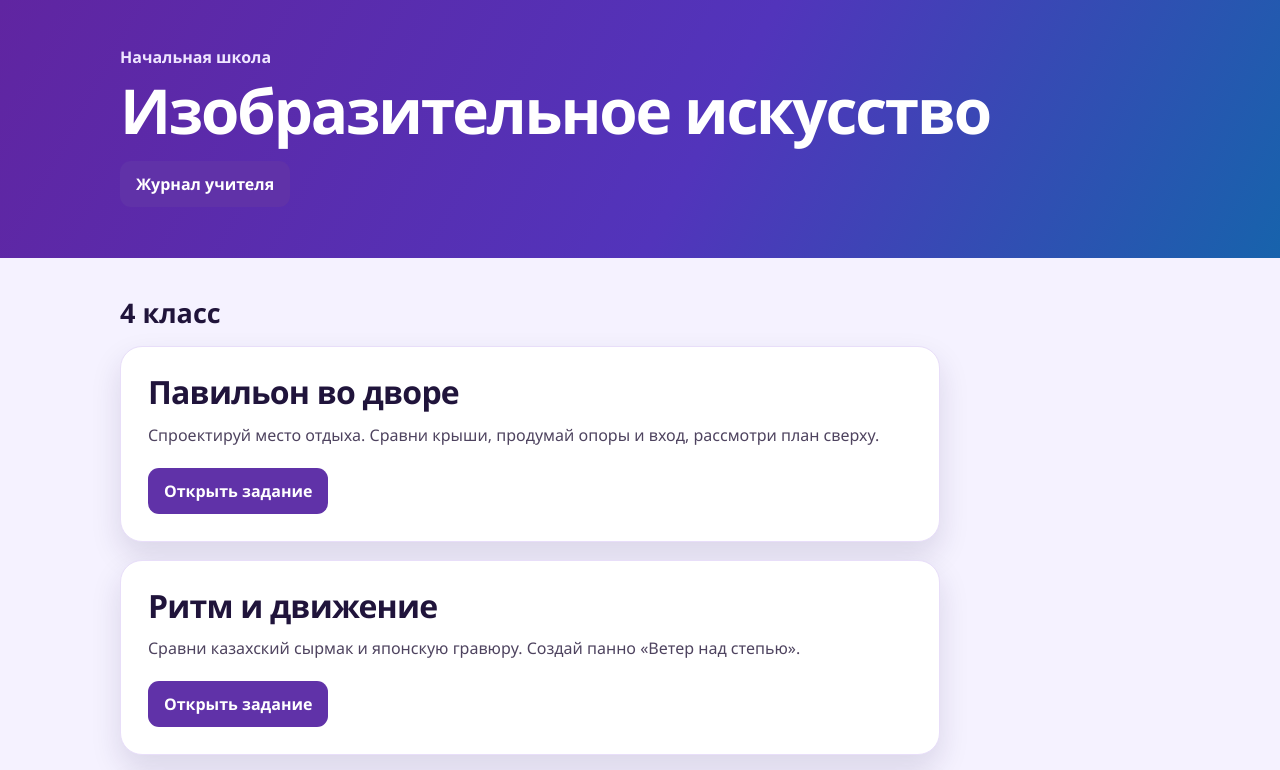
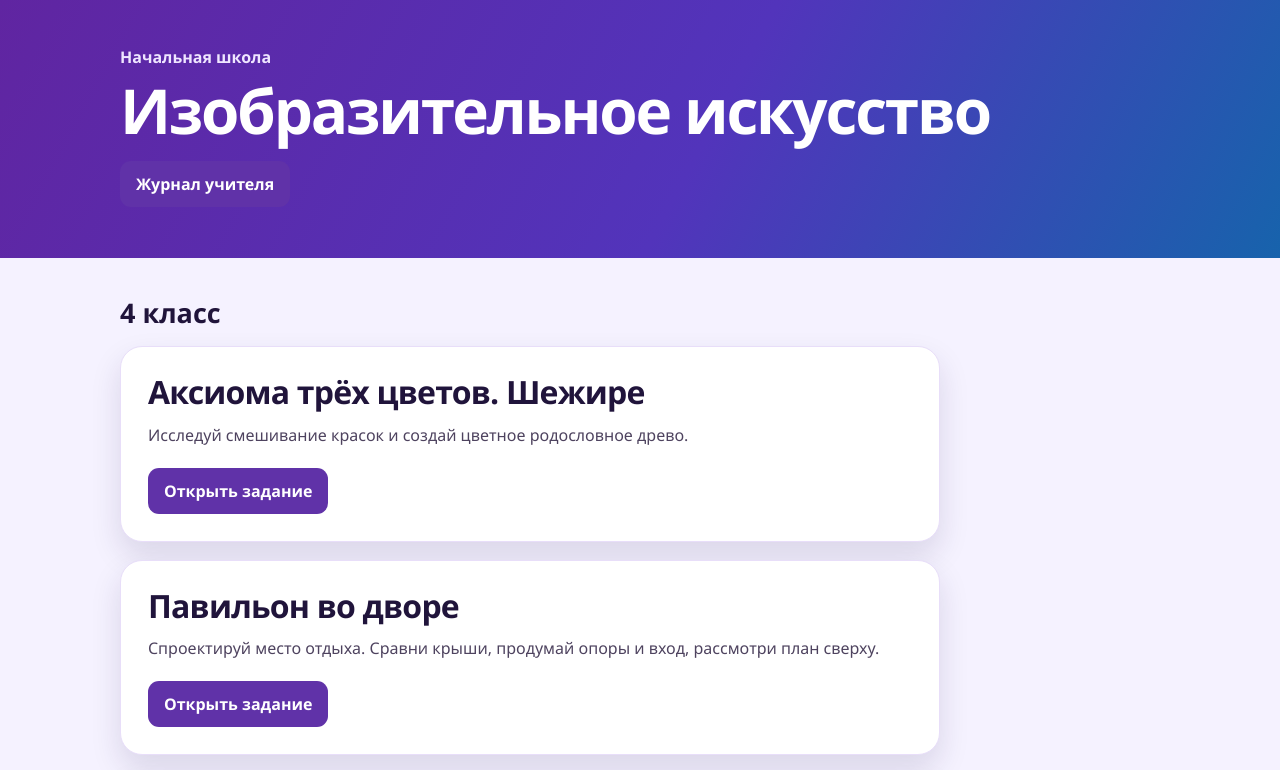
Before and after one commit to natakud2401-ui/interactive-primary, a plain HTML site: page izo-4-klass/index.html in a window 1280 px wide. Shown: the top 770 px of the page. Drawn offline with Linux system fonts and the light colour scheme.

Commit message:
Add shezhire and three primary colours lesson to art grade 4 index

```diff
--- a/izo-4-klass/index.html
+++ b/izo-4-klass/index.html
@@ -27,6 +27,8 @@ a:hover{background:#4d248d}a:focus-visible{outline:3px solid #1465ab;outline-off
 <main class="wrap">
 <section aria-labelledby="grade4">
 <h2 id="grade4">4 класс</h2>
+<article class="card" style="margin-bottom:18px;grid-template-columns:1fr"><div class="info"><h3>Аксиома трёх цветов. Шежире</h3><p>Исследуй смешивание красок и создай цветное родословное древо.</p><a href="4-klass/aksioma-treh-cvetov-shezhire.html">Открыть задание</a></div></article>
+
 <article class="card" style="margin-bottom:18px;grid-template-columns:1fr"><div class="info"><h3>Павильон во дворе</h3><p>Спроектируй место отдыха. Сравни крыши, продумай опоры и вход, рассмотри план сверху.</p><a href="4-klass/pavilon-vo-dvore.html">Открыть задание</a></div></article>
 <article class="card" style="margin-bottom:18px;grid-template-columns:1fr">
 <div class="info"><h3>Ритм и движение</h3>
```
